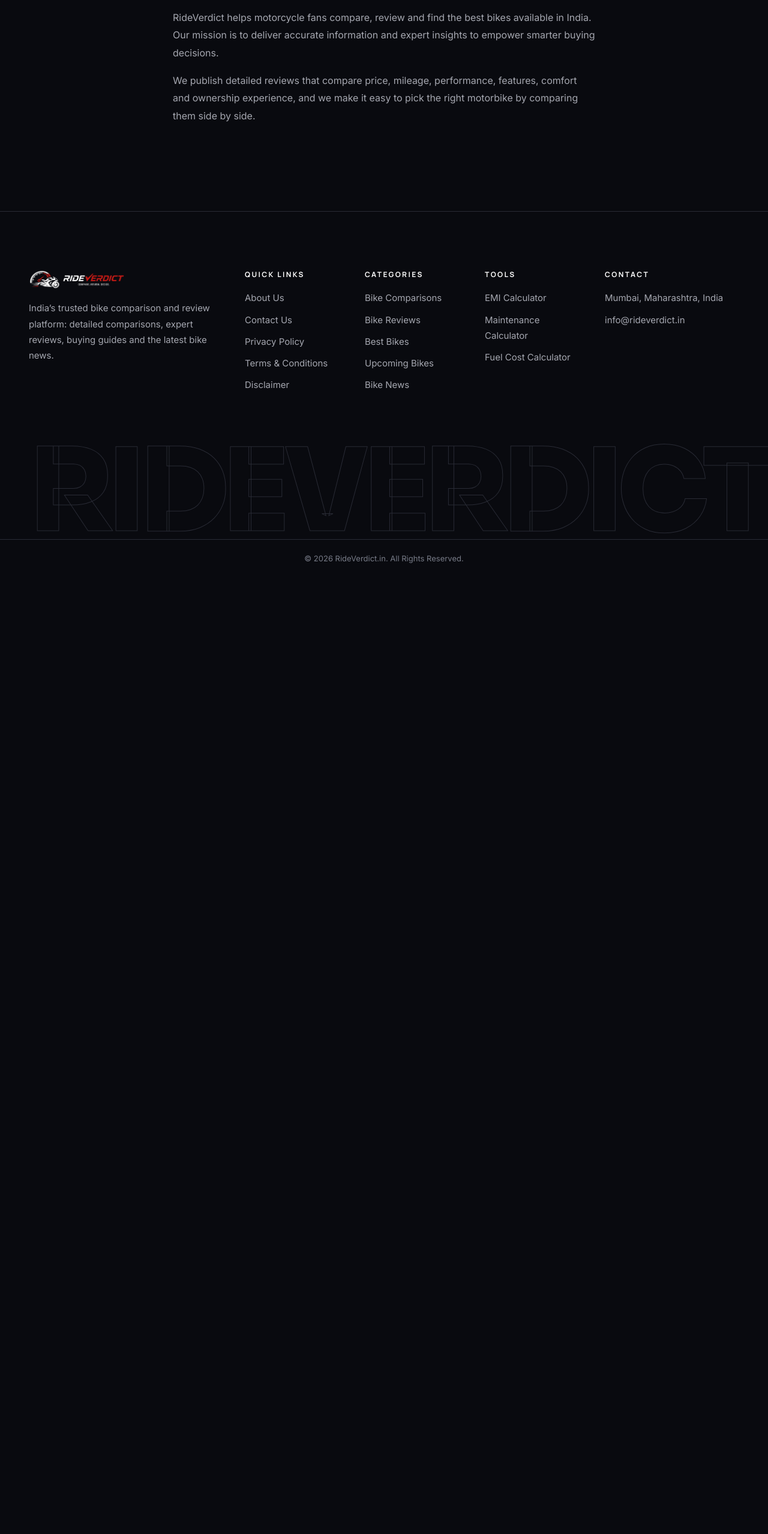
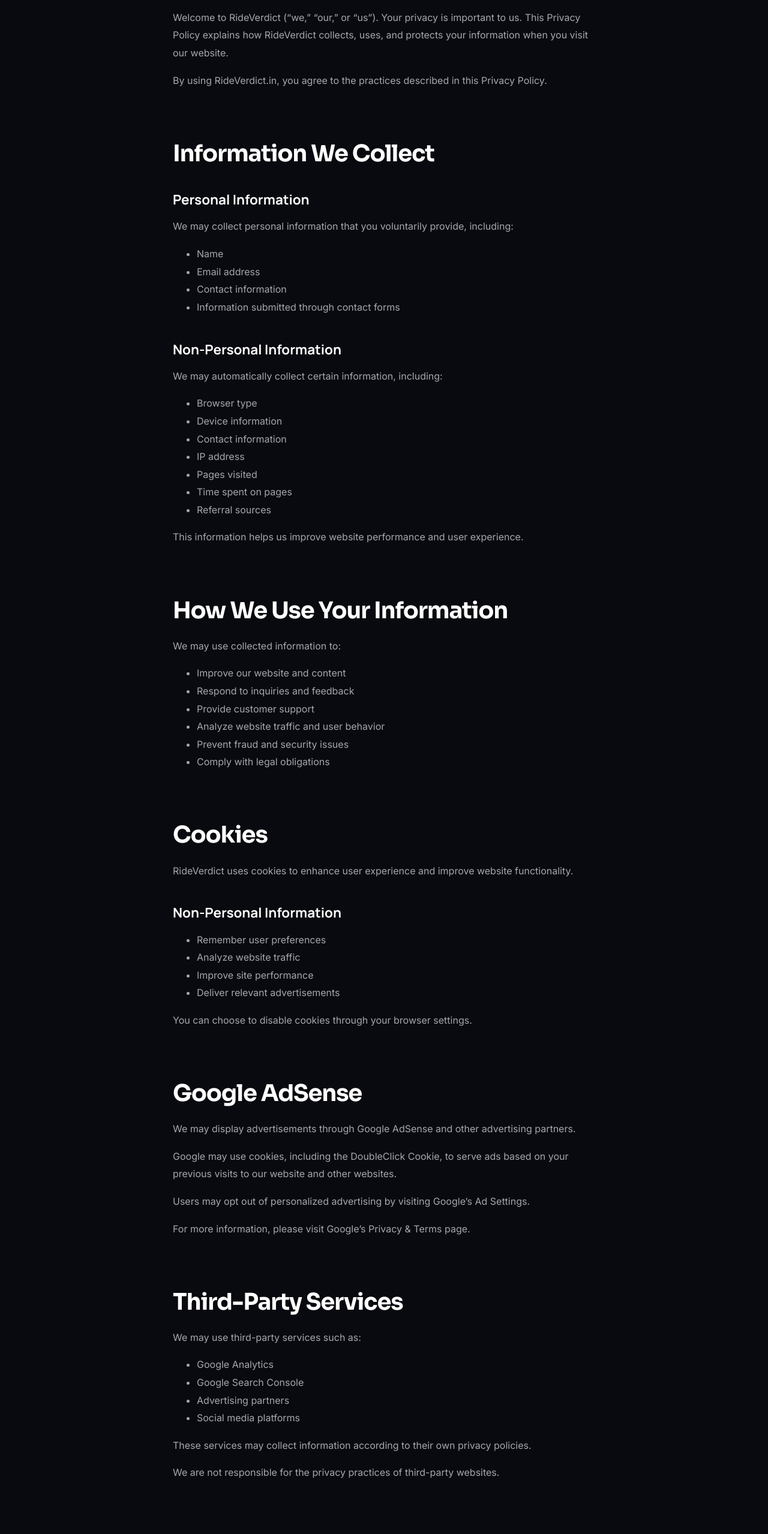
Before and after one commit to virajpate001/rideverdict, a Next.js app: page /privacy-policy in a window 1280 px wide. Shown: the part 220-2778 px from the top of the page at 60% size. Before the commit the page ends 1196 px from the top, so only its background shows below. Built offline with nearby package versions, Linux system fonts and the light colour scheme.

Commit message:
pages test 1

```diff
--- a/app/privacy-policy/page.js
+++ b/app/privacy-policy/page.js
@@ -1,10 +1,165 @@
-export const metadata = { title: 'Privacy Policy', alternates: { canonical: '/privacy-policy/' } };
+export const metadata = {
+  title: "Privacy Policy",
+  alternates: { canonical: "/privacy-policy/" },
+};
 export default function privacy() {
   return (
     <div className="container narrow page-top pad-b prose">
       <h1>Privacy Policy</h1>
-      <p>RideVerdict helps motorcycle fans compare, review and find the best bikes available in India. Our mission is to deliver accurate information and expert insights to empower smarter buying decisions.</p>
-      <p>We publish detailed reviews that compare price, mileage, performance, features, comfort and ownership experience, and we make it easy to pick the right motorbike by comparing them side by side.</p>
+      <p>
+        Welcome to RideVerdict (“we,” “our,” or “us”). Your privacy is important
+        to us. This Privacy Policy explains how RideVerdict collects, uses, and
+        protects your information when you visit our website.
+      </p>
+      <p>
+        By using RideVerdict.in, you agree to the practices described in this
+        Privacy Policy.
+      </p>
+      <h2 id="information-we-collect">Information We Collect</h2>
+      <h3 id="personal-information">Personal Information</h3>
+      <p>
+        We may collect personal information that you voluntarily provide,
+        including:
+      </p>
+      <ul>
+        <li>Name</li>
+        <li>Email address</li>
+        <li>Contact information</li>
+        <li>Information submitted through contact forms</li>
+      </ul>
+      <h3 id="non-personal-information">Non-Personal Information</h3>
+      <p>We may automatically collect certain information, including:</p>
+      <ul>
+        <li>Browser type</li>
+        <li>Device information</li>
+        <li>Contact information</li>
+        <li>IP address</li>
+        <li>Pages visited</li>
+        <li>Time spent on pages</li>
+        <li>Referral sources</li>
+      </ul>
+      <p>
+        This information helps us improve website performance and user
+        experience.
+      </p>
+      <h2 id="how-we-use-your-information">How We Use Your Information</h2>
+      <p>We may use collected information to:</p>
+      <ul>
+        <li>Improve our website and content</li>
+        <li>Respond to inquiries and feedback</li>
+        <li>Provide customer support</li>
+        <li>Analyze website traffic and user behavior</li>
+        <li>Prevent fraud and security issues</li>
+        <li>Comply with legal obligations</li>
+      </ul>
+      <h2 id="cookies">Cookies</h2>
+      <p>
+        RideVerdict uses cookies to enhance user experience and improve website
+        functionality.
+      </p>
+      <h3 id="non-personal-information">Non-Personal Information</h3>
+      <ul>
+        <li>Remember user preferences</li>
+        <li>Analyze website traffic</li>
+        <li>Improve site performance</li>
+        <li>Deliver relevant advertisements</li>
+      </ul>
+      <p>You can choose to disable cookies through your browser settings.</p>
+      <h2 id="google-adsense">Google AdSense</h2>
+      <p>
+        We may display advertisements through Google AdSense and other
+        advertising partners.
+      </p>
+      <p>
+        Google may use cookies, including the DoubleClick Cookie, to serve ads
+        based on your previous visits to our website and other websites.
+      </p>
+      <p>
+        Users may opt out of personalized advertising by visiting Google’s Ad
+        Settings.
+      </p>
+      <p>
+        For more information, please visit Google’s Privacy &amp; Terms page.
+      </p>
+      <h2 id="third-party-services">Third-Party Services</h2>
+      <p>We may use third-party services such as:</p>
+      <ul>
+        <li>Google Analytics</li>
+        <li>Google Search Console</li>
+        <li>Advertising partners</li>
+        <li>Social media platforms</li>
+      </ul>
+      <p>
+        These services may collect information according to their own privacy
+        policies.
+      </p>
+      <p>
+        We are not responsible for the privacy practices of third-party
+        websites.
+      </p>
+      <h2 id="affiliate-disclosure">Affiliate Disclosure</h2>
+      <p>
+        Some pages may contain affiliate links. If you purchase products through
+        these links, RideVerdict may earn a commission at no additional cost to
+        you.
+      </p>
+      <p>
+        Affiliate relationships do not influence our editorial opinions,
+        reviews, or recommendations.
+      </p>
+      <h2 id="data-security">Data Security</h2>
+      <p>
+        We implement reasonable security measures to protect your information
+        from unauthorized access, disclosure, or misuse.
+      </p>
+      <p>
+        However, no internet transmission or storage system can be guaranteed to
+        be completely secure.
+      </p>
+      <h2 id="external-links">External Links</h2>
+      <p>
+        Our website may contain links to external websites. We are not
+        responsible for the privacy practices or content of third-party
+        websites.
+      </p>
+      <p>
+        Users should review the privacy policies of those websites separately.
+      </p>
+      <h2 id="children-s-privacy">Children&#39;s Privacy</h2>
+      <p>RideVerdict is not intended for children under the age of 13.</p>
+      <p>
+        We do not knowingly collect personal information from children. If we
+        become aware that such information has been collected, we will take
+        appropriate steps to remove it.
+      </p>
+      <h2 id="changes-to-this-privacy-policy">
+        Changes to This Privacy Policy
+      </h2>
+      <p>
+        We may update this Privacy Policy from time to time. Changes will be
+        posted on this page along with the updated revision date.
+      </p>
+      <p>We encourage users to review this page periodically.</p>
+      <h2 id="contact-us">Contact Us</h2>
+      <p>
+        If you have any questions regarding this Privacy Policy, please contact
+        us:
+      </p>
+      <p>
+        <strong>Email:</strong>{" "}
+        <a href="mailto:hello@rideverdict.in">info@rideverdict.in</a>
+      </p>
+      <p>
+        <strong>Website:</strong>{" "}
+        <a href="https://rideverdict.in">https://rideverdict.in</a>
+      </p>
+      <p>
+        <strong>Location:</strong> Mumbai, Maharashtra, India
+      </p>
+      <p>Thank you for trusting RideVerdict.</p>
+      <p>
+        <strong>RideVerdict – Compare. Review. Decide.</strong>
+      </p>
     </div>
   );
 }
```
